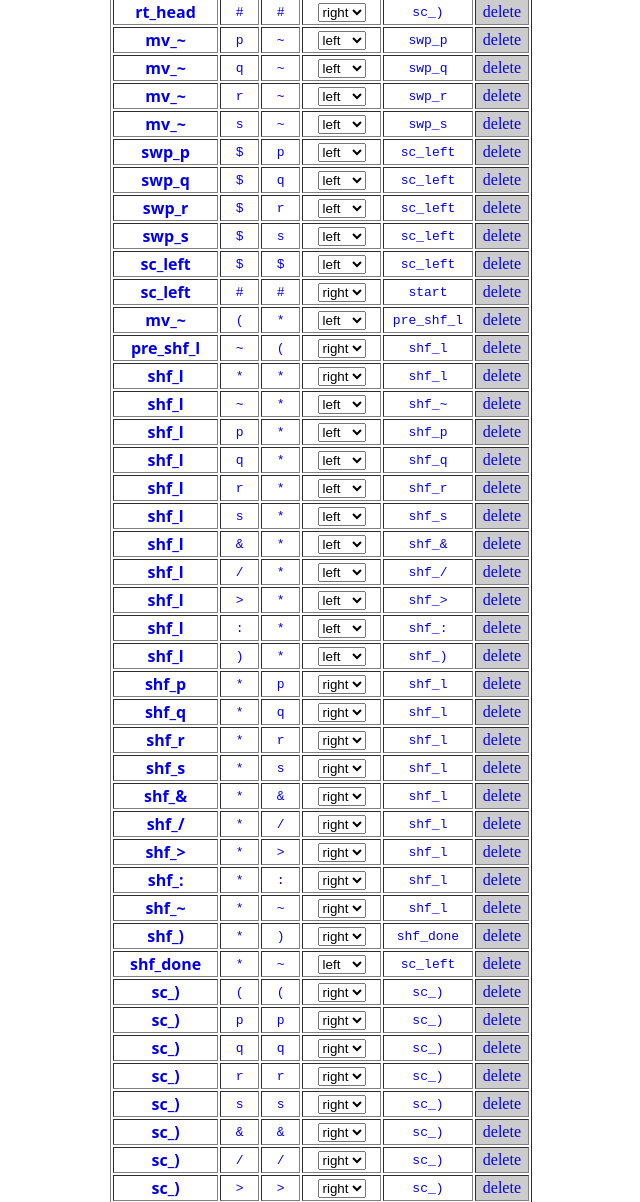
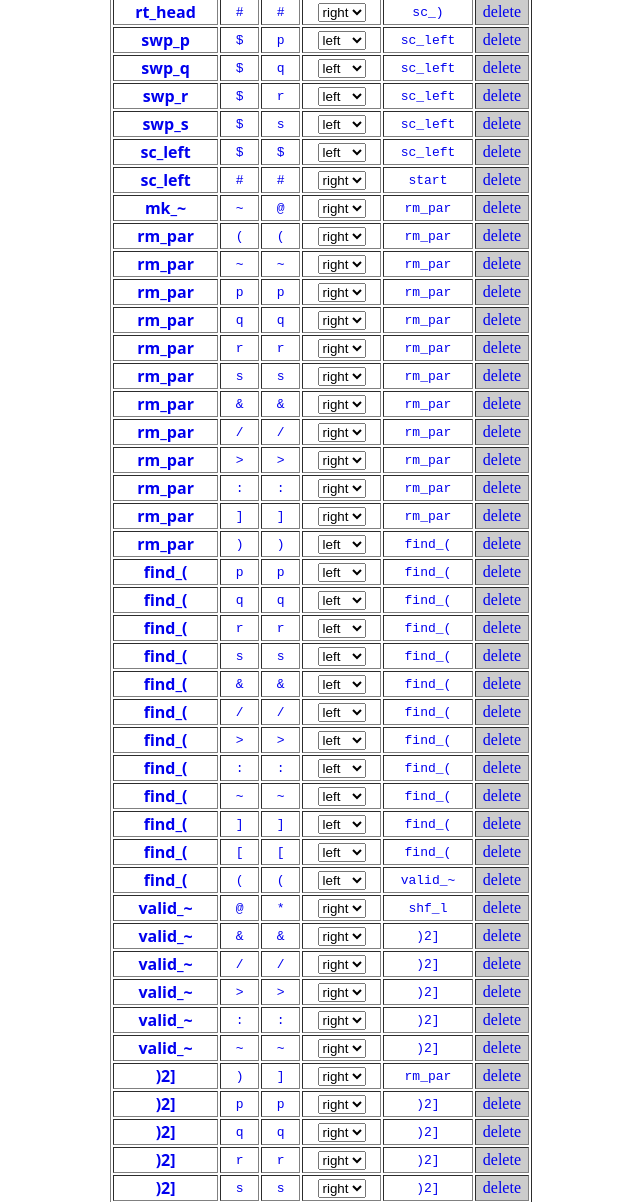
Before and after one commit to josherich/logic-turing-machine, a plain HTML site: page index.html in a window 1280 px wide. Shown: the part 1194-2396 px from the top of the page, without its empty margins (319-959 px from the left). Drawn offline with Linux system fonts and the light colour scheme.

Commit message:
fix(*): recursive in transform negate

```diff
--- a/index.html
+++ b/index.html
@@ -2,7 +2,7 @@
 <html>
 
 <head>
-    <title>Untitled Document</title>
+    <title>Logic Turing Machine</title>
     <meta http-equiv="Content-Type" content="text/html; charset=iso-8859-1">
     <script language="Javascript" src="./utilities0.js">
     </script>
--- a/prog-5.js
+++ b/prog-5.js
@@ -252,11 +252,13 @@ function transform_negate() {
         // ["rt_head", "#", "#", right, s+31],
 
         ["vldt_~", "~", "~", right, "vldt_~"],
-        ["vldt_~", "p", "p", halt, "mv_~"],
-        ["vldt_~", "q", "q", halt, "mv_~"],
-        ["vldt_~", "r", "r", halt, "mv_~"],
-        ["vldt_~", "s", "s", halt, "mv_~"],
-        ["vldt_~", "(", "(", halt, "mv_~"],
+        ["vldt_~", "p", "~", left, "swp_p"],
+        ["vldt_~", "q", "~", left, "swp_q"],
+        ["vldt_~", "r", "~", left, "swp_r"],
+        ["vldt_~", "s", "~", left, "swp_s"],
+
+        ["vldt_~", "(", "(", left, "mk_~"],
+
         ["vldt_~", ")", ")", right, 'start'],
         ["vldt_~", "&", "&", right, 'start'],
         ["vldt_~", "/", "/", right, 'start'],
@@ -268,12 +270,6 @@ function transform_negate() {
         ["rt_head", "$", "$", left, "rt_head"],
         ["rt_head", "#", "#", right, "sc_)"],
 
-        // swap
-        ["mv_~", "p", "~", left, "swp_p"],
-        ["mv_~", "q", "~", left, "swp_q"],
-        ["mv_~", "r", "~", left, "swp_r"],
-        ["mv_~", "s", "~", left, "swp_s"],
-
         ["swp_p", "$", "p", left, "sc_left"],
         ["swp_q", "$", "q", left, "sc_left"],
         ["swp_r", "$", "r", left, "sc_left"],
@@ -281,8 +277,53 @@ function transform_negate() {
         ["sc_left", "$", "$", left, "sc_left"],
         ["sc_left", "#", "#", right, 'start'],
 
-        ["mv_~", "(", "*", left, "pre_shf_l"],
-        ["pre_shf_l", "~", "(", right, "shf_l"],
+        ["mk_~", "~", "@", right, "rm_par"],
+        ["rm_par", "(", "(", right, "rm_par"],
+        ["rm_par", "~", "~", right, "rm_par"],
+        ["rm_par", "p", "p", right, "rm_par"],
+        ["rm_par", "q", "q", right, "rm_par"],
+        ["rm_par", "r", "r", right, "rm_par"],
+        ["rm_par", "s", "s", right, "rm_par"],
+        ["rm_par", "&", "&", right, "rm_par"],
+        ["rm_par", "/", "/", right, "rm_par"],
+        ["rm_par", ">", ">", right, "rm_par"],
+        ["rm_par", ":", ":", right, "rm_par"],
+        ["rm_par", "]", "]", right, "rm_par"],
+        ["rm_par", ")", ")", left, "find_("],
+
+        ["find_(", "p", "p", left, "find_("],
+        ["find_(", "q", "q", left, "find_("],
+        ["find_(", "r", "r", left, "find_("],
+        ["find_(", "s", "s", left, "find_("],
+        ["find_(", "&", "&", left, "find_("],
+        ["find_(", "/", "/", left, "find_("],
+        ["find_(", ">", ">", left, "find_("],
+        ["find_(", ":", ":", left, "find_("],
+        ["find_(", "~", "~", left, "find_("],
+        ["find_(", "]", "]", left, "find_("],
+        ["find_(", "[", "[", left, "find_("],
+
+        ["find_(", "(", "(", left, "valid_~"],
+        ["valid_~", "@", "*", right, "shf_l"],
+        ["valid_~", "&", "&", right, ")2]"],
+        ["valid_~", "/", "/", right, ")2]"],
+        ["valid_~", ">", ">", right, ")2]"],
+        ["valid_~", ":", ":", right, ")2]"],
+        ["valid_~", "~", "~", right, ")2]"],
+
+        [")2]", ")", "]", right, "rm_par"],
+        [")2]", "p", "p", right, ")2]"],
+        [")2]", "q", "q", right, ")2]"],
+        [")2]", "r", "r", right, ")2]"],
+        [")2]", "s", "s", right, ")2]"],
+        [")2]", "&", "&", right, ")2]"],
+        [")2]", "/", "/", right, ")2]"],
+        [")2]", ">", ">", right, ")2]"],
+        [")2]", ":", ":", right, ")2]"],
+        [")2]", "~", "~", right, ")2]"],
+        [")2]", "[", "[", right, ")2]"],
+        [")2]", "]", "]", right, ")2]"],
+        [")2]", "(", "[", right, ")2]"],
 
         ["shf_l", "*", "*", right, "shf_l"],
         ["shf_l", "~", "*", left, "shf_~"],
@@ -295,6 +336,9 @@ function transform_negate() {
         ["shf_l", ">", "*", left, "shf_>"],
         ["shf_l", ":", "*", left, "shf_:"],
         ["shf_l", ")", "*", left, "shf_)"],
+        ["shf_l", "(", "*", left, "shf_("],
+        ["shf_l", "[", "*", left, "shf_["],
+        ["shf_l", "]", "*", left, "shf_]"],
 
         ["shf_p", "*", "p", right, "shf_l"],
         ["shf_q", "*", "q", right, "shf_l"],
@@ -305,6 +349,9 @@ function transform_negate() {
         ["shf_>", "*", ">", right, "shf_l"],
         ["shf_:", "*", ":", right, "shf_l"],
         ["shf_~", "*", "~", right, "shf_l"],
+        ["shf_(", "*", "(", right, "shf_l"],
+        ["shf_[", "*", "(", right, "shf_l"],
+        ["shf_]", "*", ")", right, "shf_l"],
         ["shf_)", "*", ")", right, "shf_done"],
 
         ["shf_done", "*", "~", left, "sc_left"],
--- a/prop-logic-tm-test.js
+++ b/prop-logic-tm-test.js
@@ -3,6 +3,7 @@ var cases = [
   "(p&~~p):(~~p&p)",
   "(~p>q)/~(p&q):r&(p>s)",
   "(p/q):~(~p&~q)",
+  "(p/q):~(~p&(~q&q))",
   "p:~~p",
   "p:p"
 ];
```
